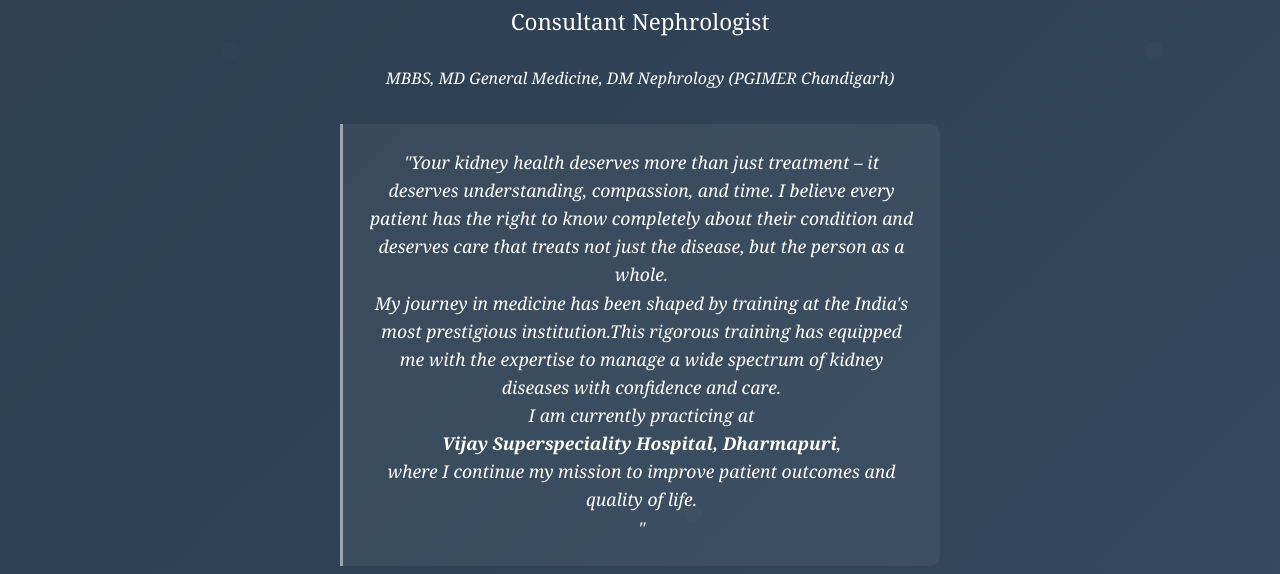
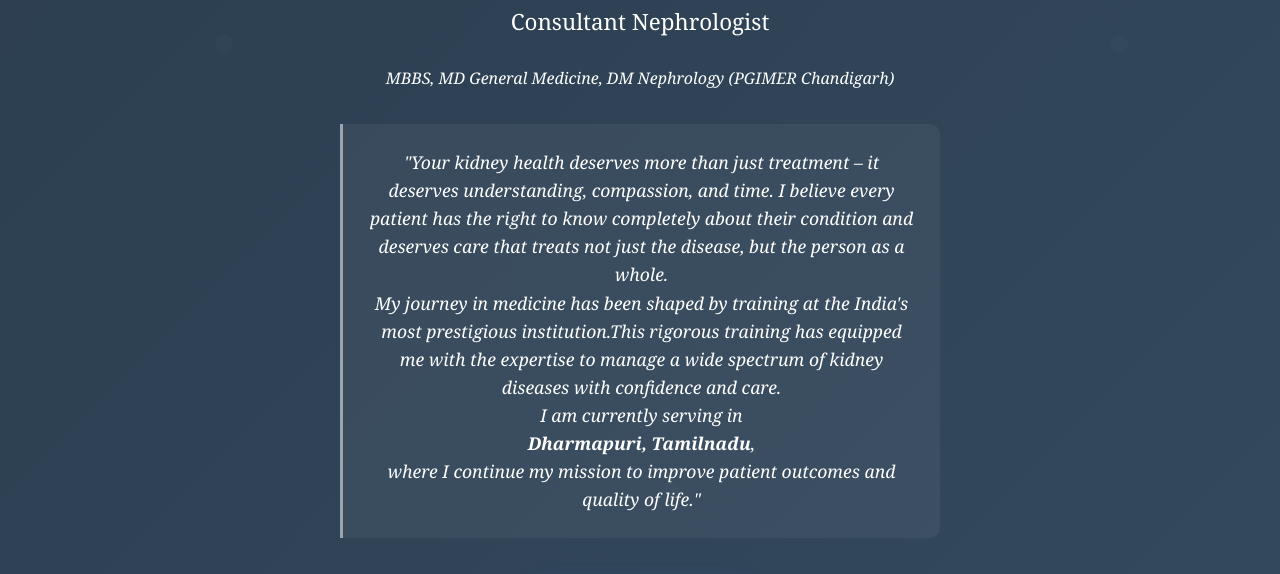
Before and after one commit to Viki380/Website-1st-version, a plain HTML site: page Index.html in a window 1280 px wide. Shown: the part 226-800 px from the top of the page. Drawn offline with Linux system fonts and the light colour scheme.

Commit message:
Update Index.html

```diff
--- a/Index.html
+++ b/Index.html
@@ -552,8 +552,8 @@
             <div class="motto">
                 "Your kidney health deserves more than just treatment – it deserves understanding, compassion, and time. I believe every patient has the right to know completely about their condition and deserves care that treats not just the disease, but the person as a whole.
                 <p>My journey in medicine has been shaped by training at the India's most prestigious institution.This rigorous training has equipped me with the expertise to manage a wide spectrum of kidney diseases with confidence and care.</p>
-                I am currently practicing at <p><strong>Vijay Superspeciality Hospital, Dharmapuri</strong>,</p> where I continue my mission to improve patient outcomes and quality of life.
-                    </p>"
+                I am currently serving in <p><strong>Dharmapuri, Tamilnadu</strong>,</p> where I continue my mission to improve patient outcomes and quality of life."
+                    </p>
             </div>
             <a href="#contact" class="cta-button">Schedule Consultation</a>
         </div>
```
